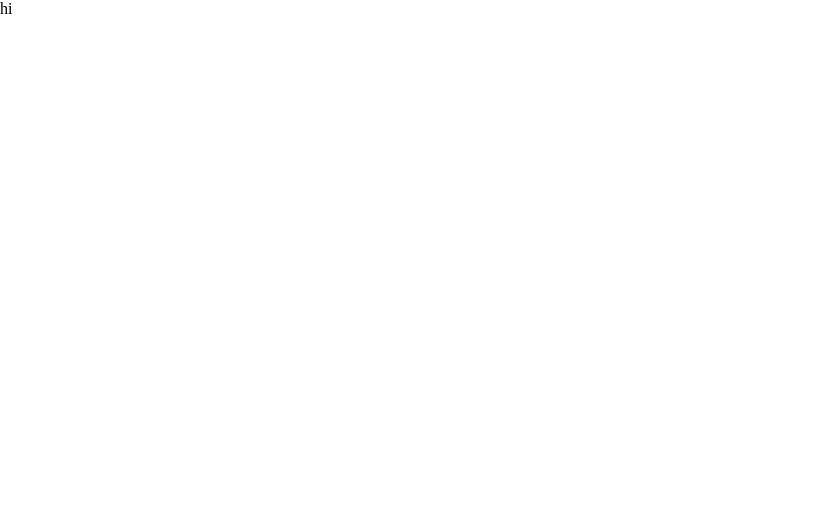
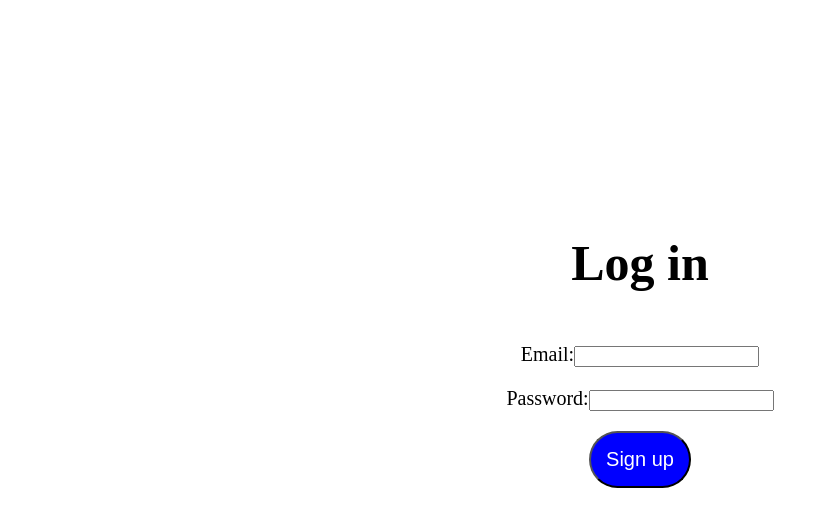
Before and after one commit to allelin/Fake-StackOverflow, a React (Create React App) app in the folder client/: page / in a window 1280 px wide. Shown: the top 526 px of the page, without its empty margins (0-836 px from the left). Built offline with nearby package versions, Linux system fonts and the light colour scheme.

Commit message:
added 3 pages + CSS

```diff
--- /dev/null
+++ b/client/src/components/Main/login.js
@@ -0,0 +1,17 @@
+
+export default function Login(props) {
+    return (
+        <form className="login-container" onSubmit={props.handleSubmit}>
+            <h1>Log in</h1>
+            <label className = "login-label">
+                Email:
+                <input type="email" name="email"  />
+            </label>
+            <label className = "login-label">
+                Password:
+                <input type="password" name="password"  />
+            </label>
+            <button className = "login-button" type="submit">Sign up</button>
+        </form>
+    )
+}
--- /dev/null
+++ b/client/src/components/Main/signup.js
@@ -0,0 +1,21 @@
+
+export default function Signup(props) {
+    return (
+        <form className="signup-container" onSubmit={props.handleSubmit}>
+            <h1>Sign up</h1>
+            <label className = "signup-label">
+                Username:
+                <input type="text" name="username"  />
+            </label>
+            <label className = "signup-label">
+                Email:
+                <input type="email" name="email"  />
+            </label>
+            <label className = "signup-label">
+                Password:
+                <input type="password" name="password"  />
+            </label>
+            <button className = "signup-button" type="submit">Sign up</button>
+        </form>
+    )
+}
--- a/client/src/components/Main/welcome.js
+++ b/client/src/components/Main/welcome.js
@@ -1,3 +1,14 @@
+
+
 export default function Welcome(props) {
-	return <div>hi</div>
+	return (
+		<div className="welcome-container">
+			<h1>Welcome to Fake StackOverflow!</h1>
+			<div className="welcome-buttons">
+				<button className="welcome-login" onClick={() => props.setPage("login")}>Login</button>
+				<button className="welcome-signup" onClick={() => props.setPage("signup")}>Sign Up</button>
+				<button className="welcome-guest" onClick={() => props.setPage("guest")}>Continue as Guest</button>
+			</div>
+		</div>
+	)
 }
--- a/client/src/components/fakestackoverflow.js
+++ b/client/src/components/fakestackoverflow.js
@@ -3,6 +3,8 @@ import Header from './Main/header';
 import LeftNav from './Main/leftnav';
 import RightContent from './Main/rightcontent';
 import Welcome from './Main/welcome';
+import Signup from './Main/signup';
+import Login from './Main/login';
 
 export default function FakeStackOverflow() {
 	const [page, setPage] = useState("welcome");
@@ -57,7 +59,7 @@ export default function FakeStackOverflow() {
 	let pageClass;
 	switch(page) {
 		case "welcome":
-			pageClass = <Welcome
+			pageClass = <Login
 			/>
 			break;
 		default:
--- a/client/src/stylesheets/App.css
+++ b/client/src/stylesheets/App.css
@@ -345,3 +345,114 @@ button, #post_question_button, #post_answer_button{
 #noQText {
 	padding: 30px;
 }
+
+.welcome-container {
+	text-align: center;
+	margin-top: 15%;
+
+}
+
+.welcome-container h1 {
+	font-size: 50px;
+}
+
+.welcome-buttons {
+	background-color: white;
+	color: black;
+	display: flex;
+	flex-direction: column;
+	margin : 10px;
+	padding: 10px;
+	border-radius: 10px;
+
+}
+
+.welcome-login {
+	background-color: white;
+	color: black;
+	width: 100%;
+	padding: 10px;
+	border-radius: 10px 10px 0px 0px;
+	font-size: 20px;
+	max-width: 200px;
+}
+
+.welcome-signup {
+	background-color: white;
+	color: black;
+	width: 100%;
+	padding: 10px;
+	border-radius: 2px;
+	font-size: 20px;
+	max-width: 200px;
+}
+
+.welcome-guest {
+	background-color: white;
+	color: black;
+	padding: 15px;
+	border-radius: 0px 0px 10px 10px;
+	font-size: 20px;
+	max-width: 200px;
+}
+
+.welcome-login:hover, .welcome-signup:hover, .welcome-guest:hover {
+	background-color: #b1aeae;
+	cursor: pointer;
+}
+
+.signup-container {
+	text-align: center;
+	margin-top: 15%;
+	display: flex;
+	flex-direction: column;
+	align-items: center;
+}
+
+.signup-container h1 {
+	font-size: 50px;
+}
+
+.signup-container form {
+	display: flex;
+	flex-direction: column;
+	align-items: center;
+}
+
+.signup-label {
+	font-size: 20px;
+	margin: 10px;
+}
+
+.signup-button {
+	font-size: 20px;
+	margin: 10px;
+}
+
+.login-container {
+	text-align: center;
+	margin-top: 15%;
+	display: flex;
+	flex-direction: column;
+	align-items: center;
+}
+
+.login-container h1 {
+	font-size: 50px;
+}
+
+.login-container form {
+	display: flex;
+	flex-direction: column;
+	align-items: center;
+}
+
+.login-label {
+	font-size: 20px;
+	margin: 10px;
+}
+
+.login-button {
+	font-size: 20px;
+	margin: 10px;
+}
```
